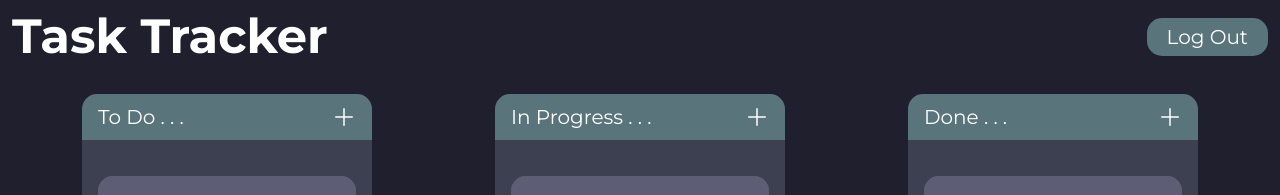
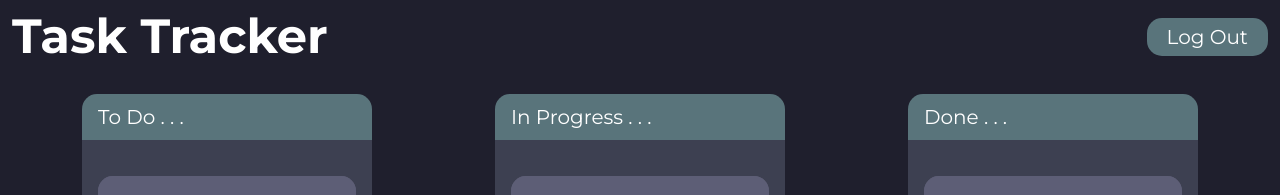
Before and after one commit to mannamar/tasktracker, a React (Create React App) app: page / in a window 1280 px wide. Shown: the top 195 px of the page. Built offline with nearby package versions, Linux system fonts and the light colour scheme.

Commit message:
Hide Add-Task btns for regular users

```diff
--- a/src/components/HomePage.js
+++ b/src/components/HomePage.js
@@ -89,6 +89,8 @@ export default function HomePage() {
         }
     ]
 
+    let isAdmin = false;
+
     const onDragEnd = result => {
         const { destination, source, draggableId } = result;
 
@@ -122,7 +124,7 @@ export default function HomePage() {
 
                         <Card className="md-col-4">
                             <Card.Header className="to-do">To Do . . .
-                                <TaskModal status="To-Do" />
+                                <TaskModal status="To-Do" isAdmin={isAdmin}/>
                             </Card.Header>
 
                             <Droppable droppableId="To-Do">
@@ -146,7 +148,7 @@ export default function HomePage() {
                         </Card>
                         <Card className="md-col-4">
                             <Card.Header className="to-do">In Progress . . .
-                                <TaskModal status="In-Prog" />
+                                <TaskModal status="In-Prog" isAdmin={isAdmin}/>
                             </Card.Header>
 
                             <Droppable droppableId="In-Prog">
@@ -168,7 +170,7 @@ export default function HomePage() {
                         </Card>
                         <Card className="md-col-4">
                             <Card.Header className="to-do">Done . . .
-                                <TaskModal status="Done" />
+                                <TaskModal status="Done" isAdmin={isAdmin}/>
                             </Card.Header>
 
                             <Droppable droppableId="Done">
--- a/src/components/TaskModal.js
+++ b/src/components/TaskModal.js
@@ -52,8 +52,8 @@ export default function TaskModal(props) {
         <>
             {
                 props.isEdit ?
-                <DotsThree className="taskBtn" size={24} color="#FFFFFF" onClick={handleShow} /> :
-                <Plus className="taskBtn" size={24} color="#FFFFFF" onClick={handleShow} />
+                <DotsThree className="taskBtn " size={24} color="#FFFFFF" onClick={handleShow} /> :
+                <Plus className={props.isAdmin ? "taskBtn" : "d-none"} size={24} color="#FFFFFF" onClick={handleShow} />
             }
 
             <Modal className="" show={show} onHide={handleClose} data-bs-theme="dark">
```
